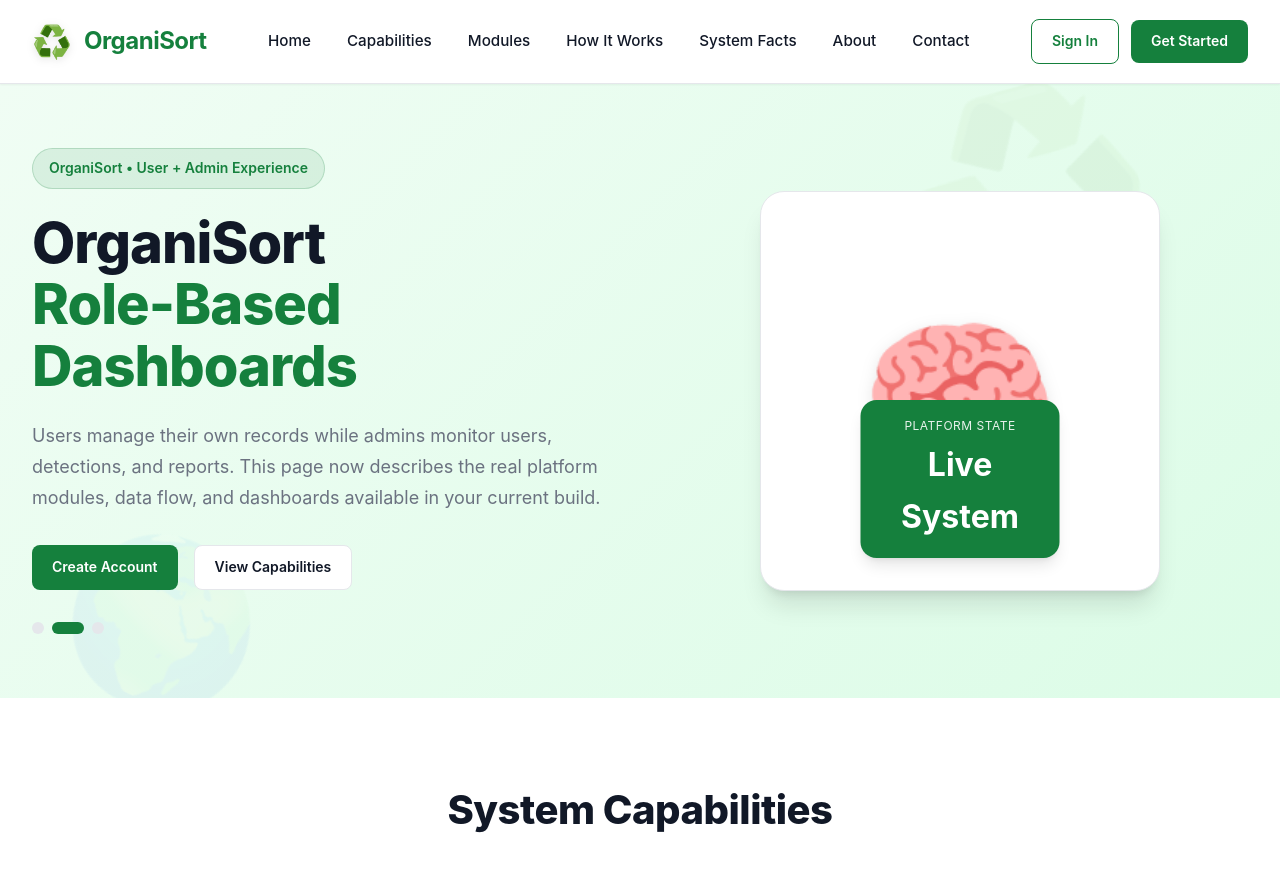
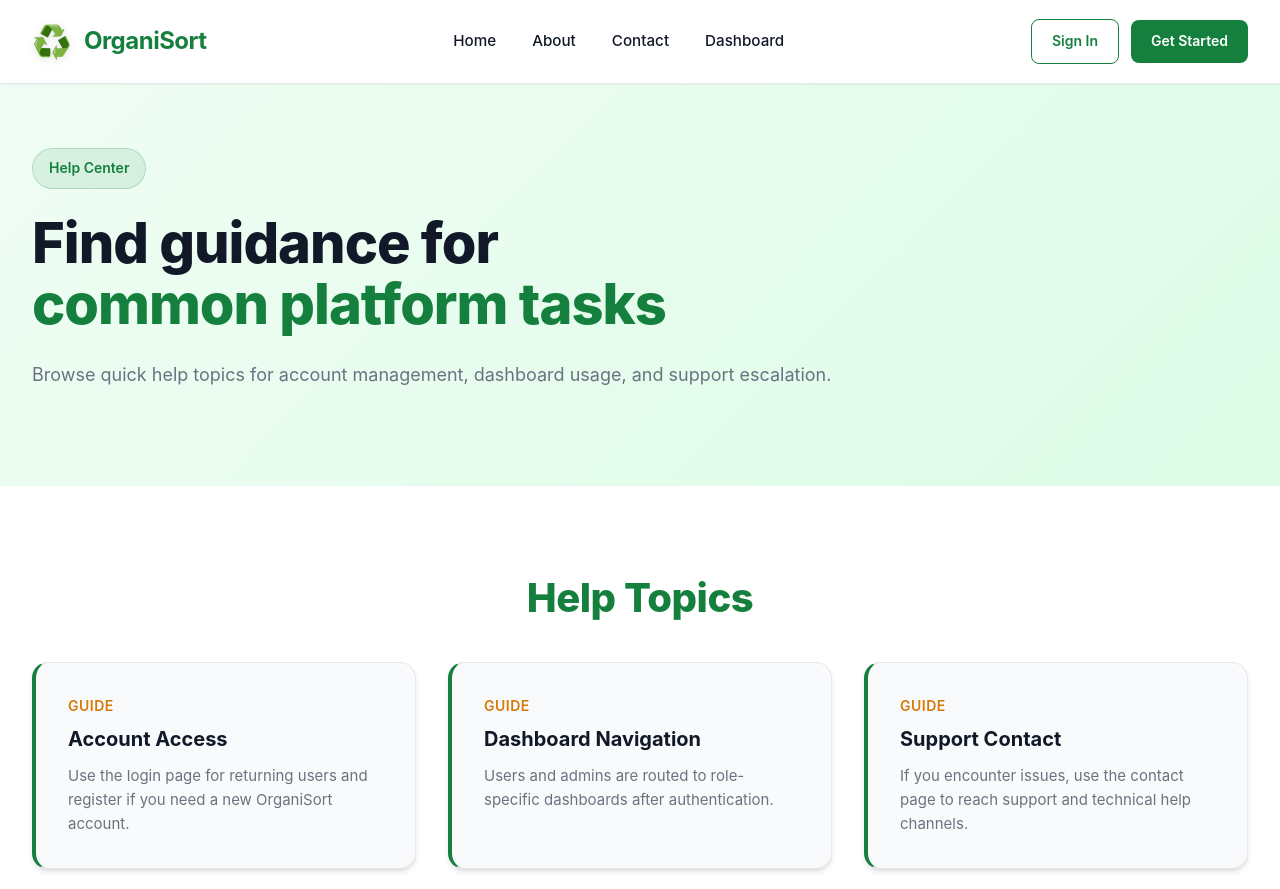
Before and after one commit to ctrlv-ince/organisort, a React (Vite) app in the folder webapp/: page /help in a window 1280 px wide. Before the commit this address led to /. Shown: the top 889 px of the page. Built offline with nearby package versions, Linux system fonts and the light colour scheme; no server answers; the HTML template or start-up script is replaced by a standard one.

Commit message:
created unlinked webpages

```diff
--- a/webapp/src/App.jsx
+++ b/webapp/src/App.jsx
@@ -7,6 +7,9 @@ import Register from './pages/Register';
 import Index from './pages/Index';
 import About from './pages/About';
 import Contact from './pages/Contact';
+import Terms from './pages/Terms';
+import Privacy from './pages/Privacy';
+import Help from './pages/Help';
 import AdminDashboard from './pages/admin/Dashboard';
 import UserDashboard from './pages/user/UserDashboard';
 import { useAuth } from './context/AuthContext';
@@ -87,6 +90,9 @@ function App() {
           <Route path="/" element={<Index />} />
           <Route path="/about" element={<About />} />
           <Route path="/contact" element={<Contact />} />
+          <Route path="/terms" element={<Terms />} />
+          <Route path="/privacy" element={<Privacy />} />
+          <Route path="/help" element={<Help />} />
           <Route path="/login" element={<Login />} />
           <Route path="/register" element={<Register />} />
 
--- /dev/null
+++ b/webapp/src/pages/Help.jsx
@@ -0,0 +1,84 @@
+import React from 'react';
+import { useNavigate } from 'react-router-dom';
+import '../Landing.css';
+
+const helpCards = [
+  {
+    title: 'Account Access',
+    description: 'Use the login page for returning users and register if you need a new OrganiSort account.',
+  },
+  {
+    title: 'Dashboard Navigation',
+    description: 'Users and admins are routed to role-specific dashboards after authentication.',
+  },
+  {
+    title: 'Support Contact',
+    description: 'If you encounter issues, use the contact page to reach support and technical help channels.',
+  },
+];
+
+const Help = () => {
+  const navigate = useNavigate();
+
+  return (
+    <div className="app-shell">
+      <header>
+        <div className="container-pro">
+          <div className="logo-section">
+            <span className="logo-icon">♻️</span>
+            <span className="logo-text">OrganiSort</span>
+          </div>
+          <nav className="desktop-nav">
+            <button onClick={() => navigate('/')} className="nav-link">Home</button>
+            <button onClick={() => navigate('/about')} className="nav-link">About</button>
+            <button onClick={() => navigate('/contact')} className="nav-link">Contact</button>
+            <button onClick={() => navigate('/dashboard')} className="nav-link">Dashboard</button>
+          </nav>
+          <div className="header-right">
+            <button onClick={() => navigate('/login')} className="btn-outline">Sign In</button>
+            <button onClick={() => navigate('/register')} className="btn-primary">Get Started</button>
+          </div>
+        </div>
+      </header>
+
+      <main>
+        <section className="hero">
+          <div className="container-pro">
+            <div className="hero-content" style={{ gridTemplateColumns: '1fr' }}>
+              <div className="hero-left">
+                <div className="hero-badge">Help Center</div>
+                <h1 className="hero-title">
+                  Find guidance for
+                  <br />
+                  <span className="hero-title-accent">common platform tasks</span>
+                </h1>
+                <p className="hero-desc">
+                  Browse quick help topics for account management, dashboard usage, and support escalation.
+                </p>
+              </div>
+            </div>
+          </div>
+        </section>
+
+        <section className="analyze">
+          <div className="container-pro">
+            <h2 className="section-title" style={{ marginBottom: '2rem', color: '#15803d' }}>Help Topics</h2>
+            <div className="news-grid">
+              {helpCards.map((item) => (
+                <div key={item.title} className="news-card">
+                  <div className="news-content">
+                    <div className="news-date">Guide</div>
+                    <h3 className="news-title">{item.title}</h3>
+                    <p className="news-desc">{item.description}</p>
+                  </div>
+                </div>
+              ))}
+            </div>
+          </div>
+        </section>
+      </main>
+    </div>
+  );
+};
+
+export default Help;
--- /dev/null
+++ b/webapp/src/pages/Privacy.jsx
@@ -0,0 +1,84 @@
+import React from 'react';
+import { useNavigate } from 'react-router-dom';
+import '../Landing.css';
+
+const privacyCards = [
+  {
+    title: 'Data Collection',
+    description: 'We collect account and detection data required to provide routing, dashboards, and reporting.',
+  },
+  {
+    title: 'Data Security',
+    description: 'Role-based access and authenticated APIs are used to protect your information.',
+  },
+  {
+    title: 'Data Control',
+    description: 'You can request data export or deletion options through account settings and support channels.',
+  },
+];
+
+const Privacy = () => {
+  const navigate = useNavigate();
+
+  return (
+    <div className="app-shell">
+      <header>
+        <div className="container-pro">
+          <div className="logo-section">
+            <span className="logo-icon">♻️</span>
+            <span className="logo-text">OrganiSort</span>
+          </div>
+          <nav className="desktop-nav">
+            <button onClick={() => navigate('/')} className="nav-link">Home</button>
+            <button onClick={() => navigate('/about')} className="nav-link">About</button>
+            <button onClick={() => navigate('/contact')} className="nav-link">Contact</button>
+            <button onClick={() => navigate('/dashboard')} className="nav-link">Dashboard</button>
+          </nav>
+          <div className="header-right">
+            <button onClick={() => navigate('/login')} className="btn-outline">Sign In</button>
+            <button onClick={() => navigate('/register')} className="btn-primary">Get Started</button>
+          </div>
+        </div>
+      </header>
+
+      <main>
+        <section className="hero">
+          <div className="container-pro">
+            <div className="hero-content" style={{ gridTemplateColumns: '1fr' }}>
+              <div className="hero-left">
+                <div className="hero-badge">Privacy Policy</div>
+                <h1 className="hero-title">
+                  Understand how
+                  <br />
+                  <span className="hero-title-accent">your data is handled</span>
+                </h1>
+                <p className="hero-desc">
+                  This policy describes what OrganiSort stores, how it is used, and the controls available to users.
+                </p>
+              </div>
+            </div>
+          </div>
+        </section>
+
+        <section className="analyze">
+          <div className="container-pro">
+            <h2 className="section-title" style={{ marginBottom: '2rem', color: '#15803d' }}>Privacy Highlights</h2>
+            <div className="news-grid">
+              {privacyCards.map((item) => (
+                <div key={item.title} className="news-card">
+                  <div className="news-content">
+                    <div className="news-date">Privacy</div>
+                    <h3 className="news-title">{item.title}</h3>
+                    <p className="news-desc">{item.description}</p>
+                  </div>
+                </div>
+              ))}
+            </div>
+          </div>
+        </section>
+      </main>
+    </div>
+  );
+};
+
+export default Privacy;
--- /dev/null
+++ b/webapp/src/pages/Terms.jsx
@@ -0,0 +1,84 @@
+import React from 'react';
+import { useNavigate } from 'react-router-dom';
+import '../Landing.css';
+
+const termsCards = [
+  {
+    title: 'Acceptable Use',
+    description: 'Use OrganiSort only for lawful waste detection, reporting, and dashboard management activities.',
+  },
+  {
+    title: 'Account Responsibility',
+    description: 'You are responsible for account credentials and all activity performed under your account.',
+  },
+  {
+    title: 'Service Updates',
+    description: 'Features may evolve over time to improve system performance, reliability, and user experience.',
+  },
+];
+
+const Terms = () => {
+  const navigate = useNavigate();
+
+  return (
+    <div className="app-shell">
+      <header>
+        <div className="container-pro">
+          <div className="logo-section">
+            <span className="logo-icon">♻️</span>
+            <span className="logo-text">OrganiSort</span>
+          </div>
+          <nav className="desktop-nav">
+            <button onClick={() => navigate('/')} className="nav-link">Home</button>
+            <button onClick={() => navigate('/about')} className="nav-link">About</button>
+            <button onClick={() => navigate('/contact')} className="nav-link">Contact</button>
+            <button onClick={() => navigate('/dashboard')} className="nav-link">Dashboard</button>
+          </nav>
+          <div className="header-right">
+            <button onClick={() => navigate('/login')} className="btn-outline">Sign In</button>
+            <button onClick={() => navigate('/register')} className="btn-primary">Get Started</button>
+          </div>
+        </div>
+      </header>
+
+      <main>
+        <section className="hero">
+          <div className="container-pro">
+            <div className="hero-content" style={{ gridTemplateColumns: '1fr' }}>
+              <div className="hero-left">
+                <div className="hero-badge">Terms of Service</div>
+                <h1 className="hero-title">
+                  Platform terms for
+                  <br />
+                  <span className="hero-title-accent">responsible usage</span>
+                </h1>
+                <p className="hero-desc">
+                  These terms explain your responsibilities while using OrganiSort features, accounts, and reporting workflows.
+                </p>
+              </div>
+            </div>
+          </div>
+        </section>
+
+        <section className="analyze">
+          <div className="container-pro">
+            <h2 className="section-title" style={{ marginBottom: '2rem', color: '#15803d' }}>Key Terms</h2>
+            <div className="news-grid">
+              {termsCards.map((item) => (
+                <div key={item.title} className="news-card">
+                  <div className="news-content">
+                    <div className="news-date">Policy</div>
+                    <h3 className="news-title">{item.title}</h3>
+                    <p className="news-desc">{item.description}</p>
+                  </div>
+                </div>
+              ))}
+            </div>
+          </div>
+        </section>
+      </main>
+    </div>
+  );
+};
+
+export default Terms;
```
